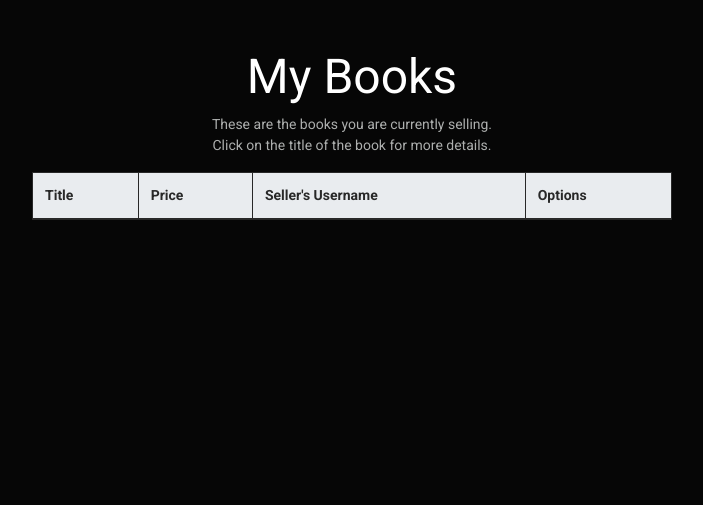
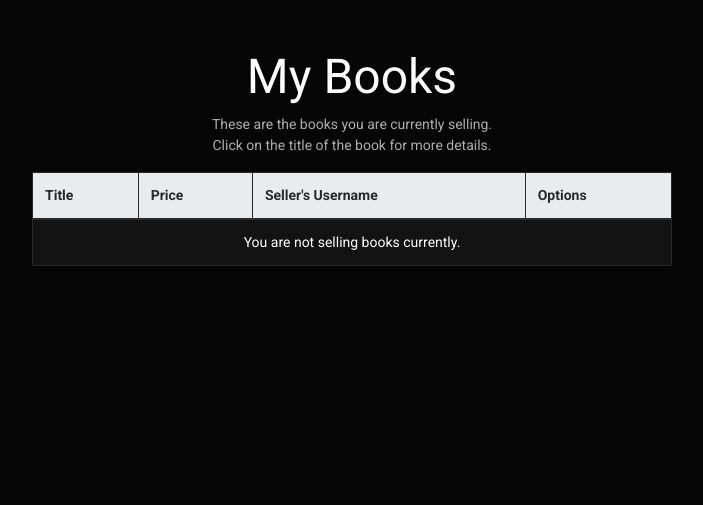
Before and after one commit to rbelleca/CS3337_Proj, a Django app: page /mybooks in a window 1280 px wide. Shown: the part 78-583 px from the top of the page, without its empty margins (288-991 px from the left). Run offline with Django 3.2, Linux system fonts and the light colour scheme; a user stored in the database is signed in; data comes from the database, SQL or seed files in the repository; lists and menus that the app fills with data are empty; some libraries are stand-ins or nearby versions.

Commit message:
Update mybooks.html

```diff
--- a/bookEx/templates/bookMng/mybooks.html
+++ b/bookEx/templates/bookMng/mybooks.html
@@ -37,6 +37,11 @@
             <th class="font-weight-bold">Options</th>
         </tr>
     </thead>
+    {% if not books %}
+        <tr>
+        <td class="text-center" colspan="4">You are not selling books currently.</td>
+        </tr>
+    {% else %}
     {% for book in books %}
         <tr>
             <td>
@@ -55,5 +60,6 @@
             </td>
         </tr>
     {% endfor %}
+    {% endif %}
 </table>
 {% endblock main_content %}
```
